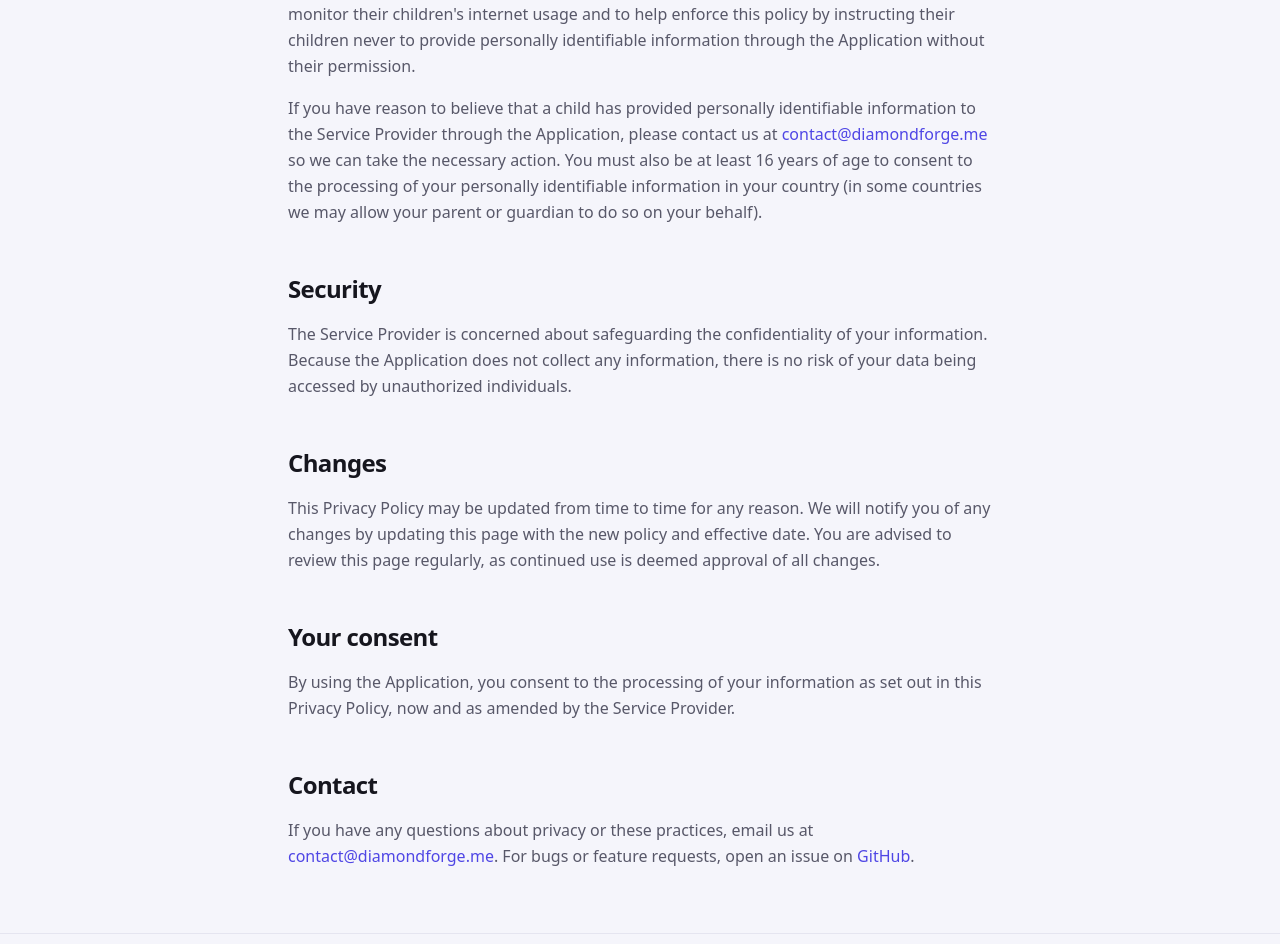
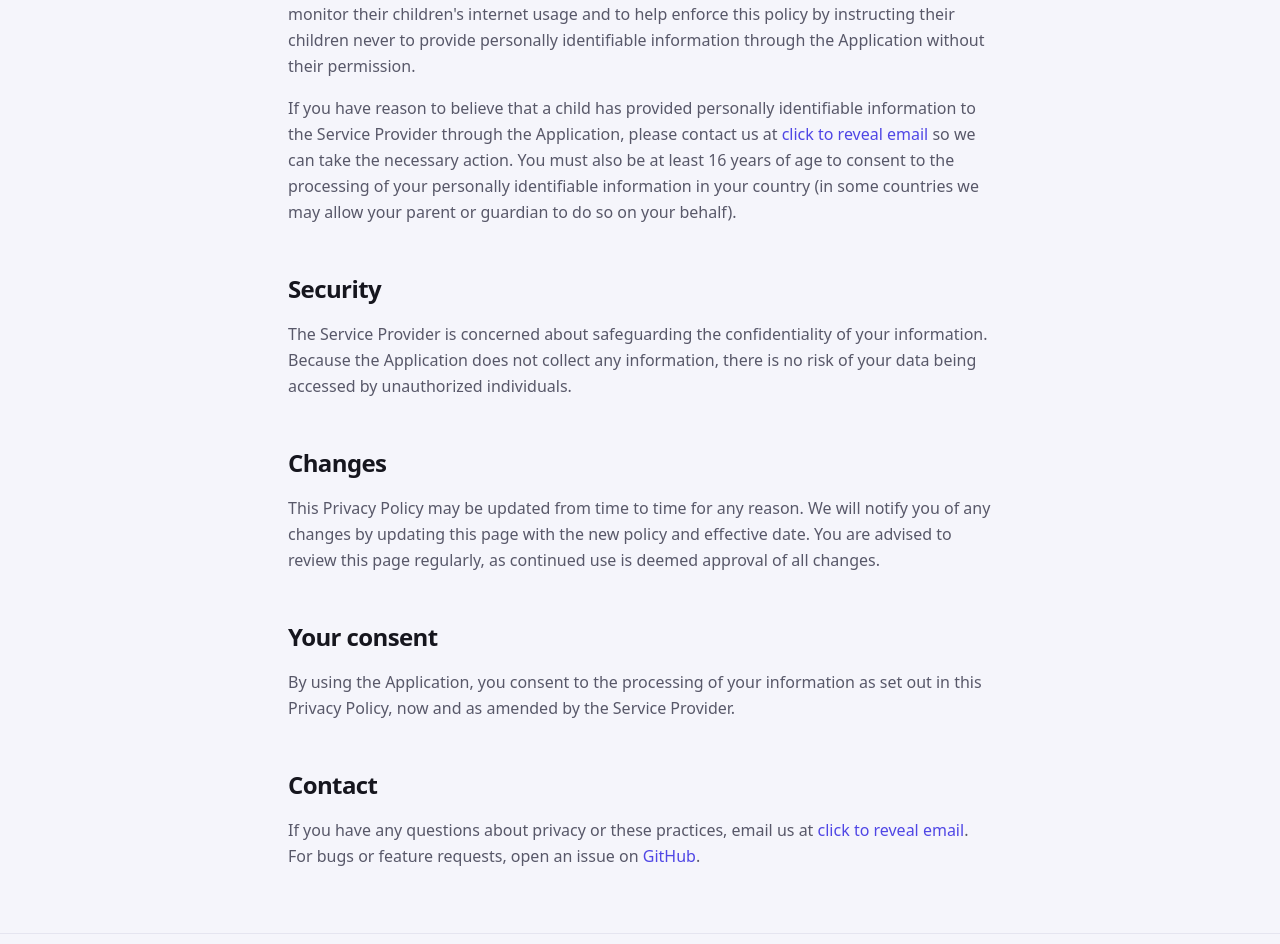
Before and after one commit to tokn-authenticator/website, a Next.js app: page /privacy in a window 1280 px wide. Shown: the part 1668-2612 px from the top of the page. Built offline with nearby package versions, Linux system fonts and the light colour scheme.

Commit message:
add click to reveal mail

```diff
--- a/app/privacy/page.tsx
+++ b/app/privacy/page.tsx
@@ -4,6 +4,7 @@ import { ArrowLeft } from "lucide-react";
 import { BrandMark } from "@/components/BrandMark";
 import { ThemeToggle } from "@/components/ThemeToggle";
 import { Footer } from "@/components/Footer";
+import { RevealEmail } from "@/components/RevealEmail";
 import { site } from "@/lib/site";
 
 export const metadata: Metadata = {
@@ -15,7 +16,6 @@ export const metadata: Metadata = {
 const h2 = "font-display text-2xl font-semibold tracking-tight mt-12";
 const p = "mt-4 text-pretty leading-relaxed text-muted";
 const li = "leading-relaxed text-muted";
-const mail = "contact@diamondforge.me";
 const link = "font-medium text-primary underline-offset-4 hover:underline";
 
 export default function Privacy() {
@@ -131,9 +131,7 @@ export default function Privacy() {
         <p className={p}>
           If you have reason to believe that a child has provided personally identifiable
           information to the Service Provider through the Application, please contact us at{" "}
-          <a href={site.links.email} className={link}>
-            {mail}
-          </a>{" "}
+          <RevealEmail className={link} />{" "}
           so we can take the necessary action. You must also be at least 16 years of age to consent
           to the processing of your personally identifiable information in your country (in some
           countries we may allow your parent or guardian to do so on your behalf).
@@ -162,9 +160,7 @@ export default function Privacy() {
         <h2 className={h2}>Contact</h2>
         <p className={p}>
           If you have any questions about privacy or these practices, email us at{" "}
-          <a href={site.links.email} className={link}>
-            {mail}
-          </a>
+          <RevealEmail className={link} />
           . For bugs or feature requests, open an issue on{" "}
           <a href={site.links.issues} target="_blank" rel="noreferrer" className={link}>
             GitHub
--- a/components/Faq.tsx
+++ b/components/Faq.tsx
@@ -1,13 +1,14 @@
 import { ChevronDown } from "lucide-react";
 import { Fragment } from "react";
 import { faqs } from "@/lib/site";
+import { RevealEmail } from "@/components/RevealEmail";
 
 const linkClass = "font-medium text-primary underline-offset-4 hover:underline";
 
 const tokenRe =
   /([a-zA-Z0-9._%+-]+@[a-zA-Z0-9.-]+\.[a-zA-Z]{2,}|(?:https?:\/\/)?(?:www\.)?[a-zA-Z0-9-]+(?:\.[a-zA-Z0-9-]+)*\.[a-zA-Z]{2,}(?:\/\S*)?)/g;
 
-function renderAnswer(text: string) {
+function renderTokens(text: string) {
   return text.split(tokenRe).map((part, i) => {
     if (i % 2 === 0) return part;
 
@@ -36,6 +37,16 @@ function renderAnswer(text: string) {
   });
 }
 
+
+function renderAnswer(text: string) {
+  return text.split("{{email}}").map((seg, si, arr) => (
+    <Fragment key={si}>
+      {renderTokens(seg)}
+      {si < arr.length - 1 && <RevealEmail className={linkClass} />}
+    </Fragment>
+  ));
+}
+
 export function Faq() {
   return (
     <section id="faq" className="mx-auto max-w-3xl px-5 py-20 sm:px-8 sm:py-28">
--- /dev/null
+++ b/components/RevealEmail.tsx
@@ -0,0 +1,29 @@
+"use client";
+
+import { useState } from "react";
+
+const encoded = "Y29udGFjdEBkaWFtb25kZm9yZ2UubWU=";
+
+export function RevealEmail({
+  className,
+  label = "click to reveal email",
+}: {
+  className?: string;
+  label?: string;
+}) {
+  const [email, setEmail] = useState<string | null>(null);
+
+  if (email) {
+    return (
+      <a href={`mailto:${email}`} className={className}>
+        {email}
+      </a>
+    );
+  }
+
+  return (
+    <button type="button" onClick={() => setEmail(atob(encoded))} className={className}>
+      {label}
+    </button>
+  );
+}
--- a/lib/site.ts
+++ b/lib/site.ts
@@ -12,7 +12,6 @@ export const site = {
     releases: "https://github.com/fthomys/tokn/releases",
     issues: "https://github.com/fthomys/tokn/issues",
     license: "https://github.com/fthomys/tokn/blob/main/LICENSE",
-    email: "mailto:contact@diamondforge.me",
   },
 };
 
@@ -129,7 +128,7 @@ export const faqs: Faq[] = [
   },
   {
     q: "Where can I report a bug?",
-    a: "Open an issue on the GitHub issue tracker at github.com/fthomys/tokn/issues. Include your Android version, how to reproduce it, and what you expected to happen. If you would rather not use GitHub, email contact@diamondforge.me instead.",
+    a: "Open an issue on the GitHub issue tracker at github.com/fthomys/tokn/issues. Include your Android version, how to reproduce it, and what you expected to happen. If you would rather not use GitHub, email us instead: {{email}}",
   },
 ];
 
```
